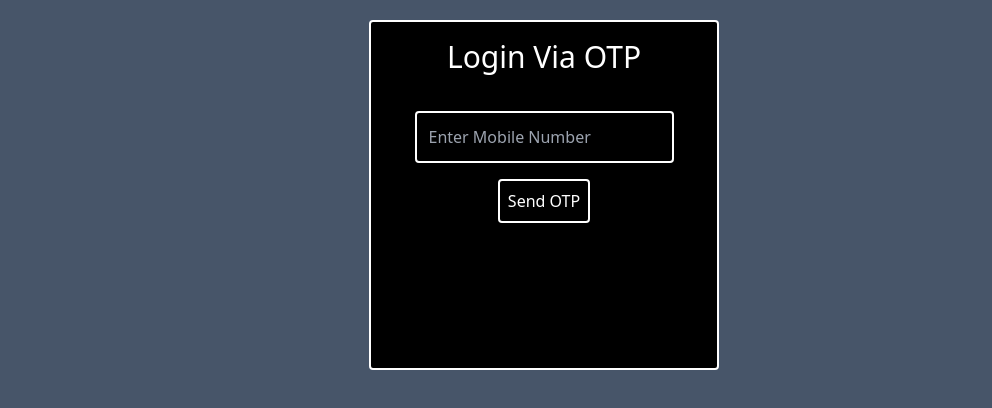
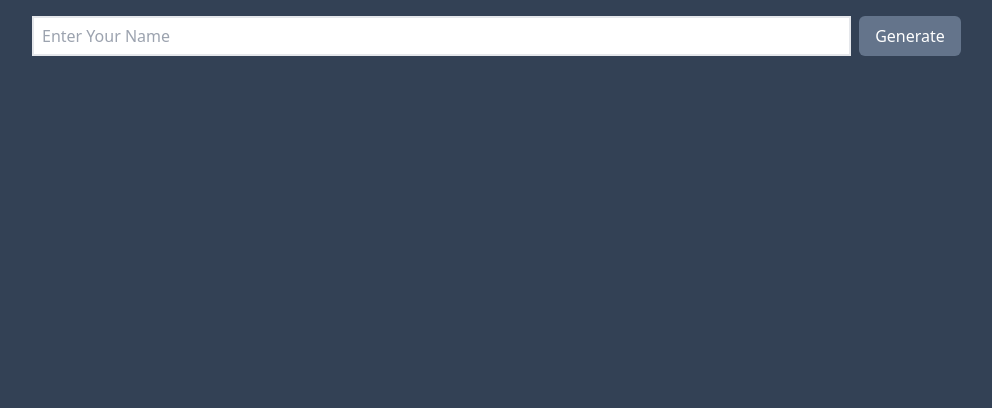
Before and after one commit to arvindbatham600/tw, a React (Vite) app in the folder sm-project/: page / in a window 1280 px wide. Shown: the top 408 px of the page, without its empty margins (96-1088 px from the left). Built offline with nearby package versions, Linux system fonts and the light colour scheme.

Commit message:
birthday wisher done

```diff
--- a/sm-project/src/App.jsx
+++ b/sm-project/src/App.jsx
@@ -1,4 +1,5 @@
 import BackgroundChanger from "./components/BackgroundChanger";
+import BirthdayWisher from "./components/BirthdayWisher/BirthdayWisher";
 import GithubProfileCard from "./components/githubProfile/GithubProfileCard";
 import OtpLogin from "./components/OtpLogin";
 import ParaGenerator from "./components/ParaGenerator";
@@ -11,7 +12,8 @@ const App = () => {
       {/* <BackgroundChanger /> */}
       {/* <ParaGenerator /> */}
       {/* <GithubProfileCard /> */}
-      <OtpLogin />
+      {/* <OtpLogin /> */}
+      <BirthdayWisher />
     </>
   );
 };
--- /dev/null
+++ b/sm-project/src/components/BirthdayWisher/BCard.jsx
@@ -0,0 +1,12 @@
+import React from "react";
+
+const BCard = ({ name, wish }) => {
+  return (
+    <div className="h-[200px] w-[200px] px-3 py-3 bg-gray-300 rounded">
+      <h1 className="text-center font-bold text-lg">Happy Birthday {name}</h1>
+          <div className="px-3 py-3">{wish}</div>
+    </div>
+  );
+};
+
+export default BCard;
--- /dev/null
+++ b/sm-project/src/components/BirthdayWisher/BirthdayWisher.jsx
@@ -0,0 +1,70 @@
+import React, { useEffect, useState } from "react";
+import BCard from "./BCard";
+
+const birthdayWishes = [
+  {
+    id: 1,
+    wish: "Happy Birthday, may your day be filled with love, joy, and laughter!",
+  },
+  {
+    id: 2,
+    wish: "Wishing you all the best on your special day! Have a wonderful birthday!",
+  },
+  {
+    id: 3,
+    wish: "Cheers to another year of happiness, success, and adventures. Happy Birthday!",
+  },
+];
+
+const BirthdayWisher = () => {
+  const [name, setName] = useState("");
+  const [showCards, setShowCards] = useState(false);
+
+  useEffect(() => {
+    if (name === "") {
+      setShowCards(false);
+    }
+  }, [name]);
+
+  const handleClick = () => {
+    setShowCards(true);
+  };
+
+  const handleKey = (e) => {
+    if (e.key === "Enter" && name) {
+      handleClick();
+    }
+  };
+  return (
+    <div className="w-screen h-screen bg-slate-700">
+      <div className="flex justify-center">
+        <div className="flex gap-2 w-[80%] mt-4 ">
+          <input
+            className="border-2 w-[80%] px-2"
+            type="text"
+            placeholder="Enter Your Name"
+            onKeyDown={handleKey}
+            value={name}
+            onChange={(e) => setName(e.target.value)}
+          />
+          <button
+            className="bg-slate-500 text-white px-4 py-2 rounded-md"
+            disabled={!name}
+            onClick={handleClick}
+          >
+            Generate
+          </button>
+        </div>
+      </div>
+      {showCards && name && (
+        <div className="flex justify-center gap-4 flex-wrap my-5">
+          {birthdayWishes.map((item) => (
+            <BCard key={item.id} name={name} wish={item.wish} />
+          ))}
+        </div>
+      )}
+    </div>
+  );
+};
+
+export default BirthdayWisher;
```
